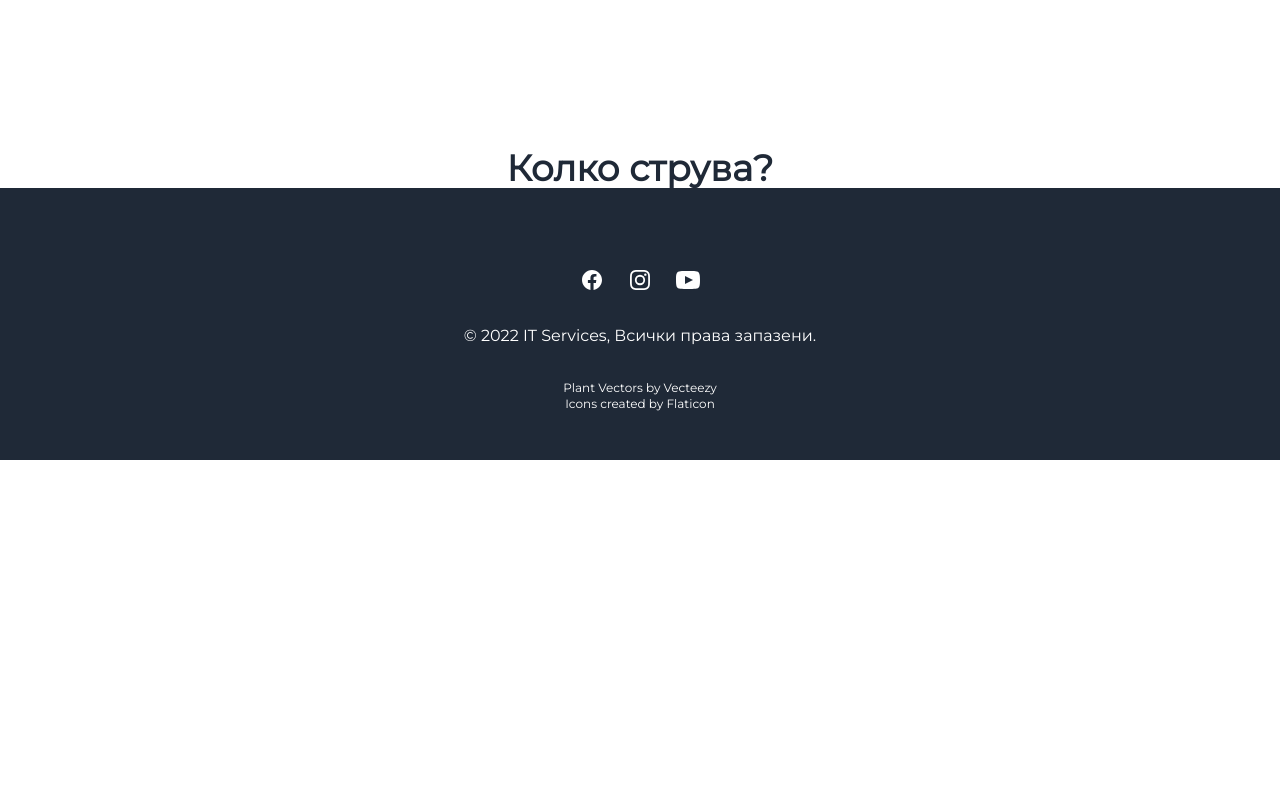
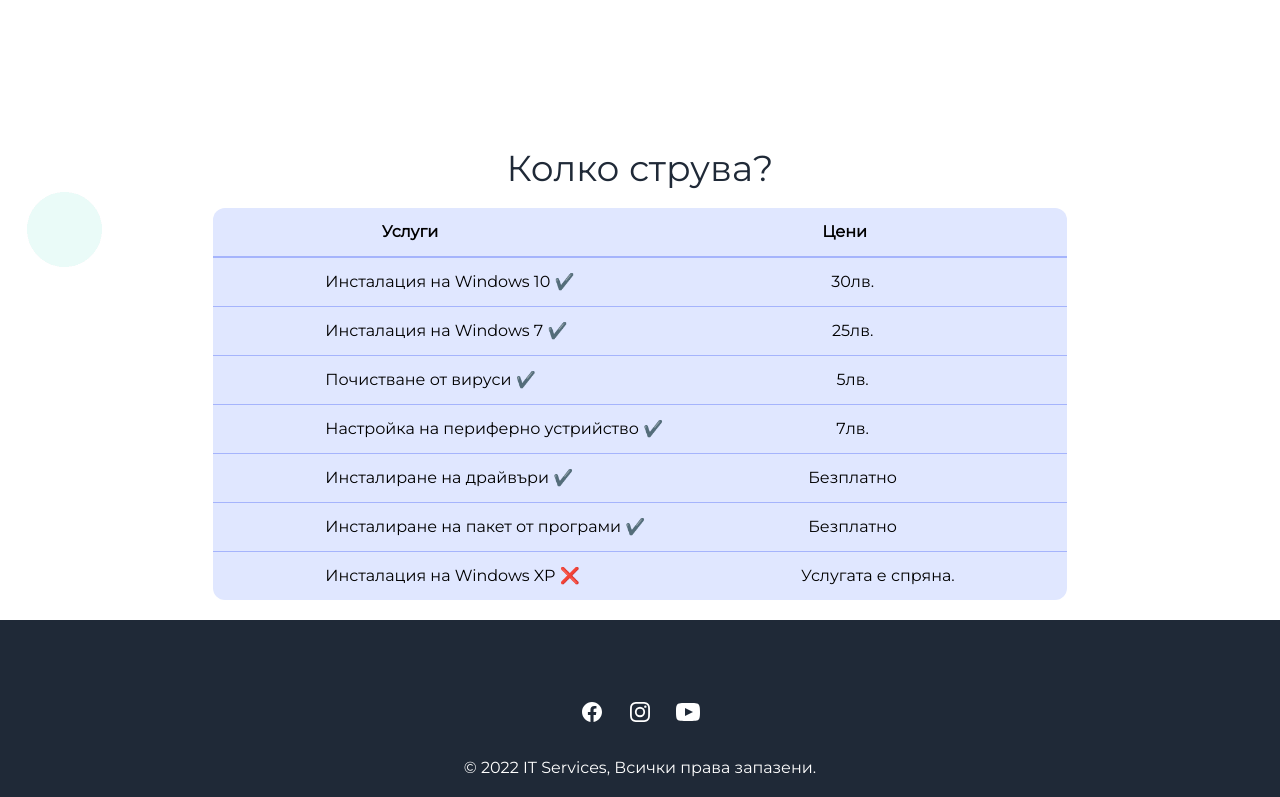
Before and after one commit to Nikolaevmar/itserviceskn, a React (Create React App) app: page / in a window 1280 px wide. Shown: the part 1490-2287 px from the top of the page. Before the commit the page ends 1950 px from the top, so only its background shows below. Built offline with nearby package versions, Linux system fonts and the light colour scheme.

Commit message:
add pricing component

```diff
--- a/src/components/Features.js
+++ b/src/components/Features.js
@@ -1,40 +1,74 @@
-import React from 'react'
-import FeatureBox from './FeatureBox'
-import protection from '../assets/icons/protection.png'
-import install from '../assets/icons/install.png'
-import software from '../assets/icons/software.png'
-import printer from '../assets/icons/printer.png'
-import teamviewer from '../assets/icons/teamviewer.png'
-import ultraviewer from '../assets/icons/ultraviewer.png'
+import React from "react";
+import FeatureBox from "./FeatureBox";
+import protection from "../assets/icons/protection.png";
+import install from "../assets/icons/install.png";
+import software from "../assets/icons/software.png";
+import printer from "../assets/icons/printer.png";
+import teamviewer from "../assets/icons/teamviewer.png";
+import ultraviewer from "../assets/icons/ultraviewer.png";
 
 export default function Features() {
   return (
     <div class="bg-white mt-32">
       <div class="container px-6 py-10 mx-auto">
-          <h1 class="text-2xl lg:text-4xl font-semibold text-gray-800 flex justify-center">
+        <h1 class="text-2xl lg:text-4xl text-gray-800 flex justify-center">
           Какви услуги предлагаме?
         </h1>
         <p class="text-md mt-4 text-gray-500 xl:mt-6 dark:text-gray-300 justify-center flex lg:text-lg text-center">
-            Нашите специалисти ще Ви предложат професионална, дистанционна поддръжка която включва
+          Нашите специалисти ще Ви предложат професионална, дистанционна
+          поддръжка която включва
         </p>
         <div class="grid grid-cols-1 gap-8 mt-8 xl:mt-12 xl:gap-12 md:grid-cols-2 xl:grid-cols-2 text-center">
-           <FeatureBox image={protection} title='Почиставане от вируси' content='Компютърният вирус е програма, която се разпространява в целия компютър и атакува неговото съдържание – програми, файлове и документи. Вирусът подменя, изтрива или разрушава наличната в компютъра информация и инсталирани програми.'/>
-           <FeatureBox image={install} title='Инсталиране на операционни системи' content='Стабилността на системата Ви ще е на възможно най-високо ниво, според компонентите на компютъра Ви. Операционната Ви система ще е конфигурирана и инсталирана по възможно най-добрия начин.'/>
-           <FeatureBox image={software} title='Софтуерна диагностика' content='Софтуерни проблеми може да възникнат от некоректно работещи драйвери на хардуерни устройства, от нежелани програми и вируси, както и от остарели версии на програми, несъвместими с останалите софтуерни компоненти в една операционна система.'/>
-           <FeatureBox image={printer} title='Настройка на периферно устройство' content='Настройката на периферни устройства е услуга, която включва изтегляне на последна версия на драйвер за конкретното устройство (принтер, скенер, копир и др.), проверка на свързаността и инсталиране на драйвъра.'/>
+          <FeatureBox
+            image={protection}
+            title="Почиставане от вируси"
+            content="Компютърният вирус е програма, която се разпространява в целия компютър и атакува неговото съдържание – програми, файлове и документи. Вирусът подменя, изтрива или разрушава наличната в компютъра информация и инсталирани програми."
+          />
+          <FeatureBox
+            image={install}
+            title="Инсталиране на операционни системи"
+            content="Стабилността на системата Ви ще е на възможно най-високо ниво, според компонентите на компютъра Ви. Операционната Ви система ще е конфигурирана и инсталирана по възможно най-добрия начин."
+          />
+          <FeatureBox
+            image={software}
+            title="Софтуерна диагностика"
+            content="Софтуерни проблеми може да възникнат от некоректно работещи драйвери на хардуерни устройства, от нежелани програми и вируси, както и от остарели версии на програми, несъвместими с останалите софтуерни компоненти в една операционна система."
+          />
+          <FeatureBox
+            image={printer}
+            title="Настройка на периферно устройство"
+            content="Настройката на периферни устройства е услуга, която включва изтегляне на последна версия на драйвер за конкретното устройство (принтер, скенер, копир и др.), проверка на свързаността и инсталиране на драйвъра."
+          />
         </div>
         <p class="text-md mt-4 text-gray-500 xl:mt-6 dark:text-gray-300 justify-center flex lg:text-lg text-center">
-            *Изискване за онлайн услуги е да имате една от следните програми инсталирани и добра интернет връзка*
+          *Изискване за онлайн услуги е да имате една от следните програми
+          инсталирани и добра интернет връзка*
         </p>
-          <div className='flex mt-3 justify-center'>
-              <a href="https://www.teamviewer.com/en/" target="_blank" rel="noreferrer">
-                <img src={teamviewer} className='w-12 h-12 lg:w-16 lg:h-16 mr-8' alt=''/>
+        <div className="flex mt-3 justify-center">
+          <a
+            href="https://www.teamviewer.com/en/"
+            target="_blank"
+            rel="noreferrer"
+          >
+            <img
+              src={teamviewer}
+              className="w-12 h-12 lg:w-16 lg:h-16 mr-8"
+              alt=""
+            />
           </a>
-              <a href="https://www.ultraviewer.net/en/download.html" target="_blank" rel="noreferrer">
-                <img src={ultraviewer} className='w-12 h-12 lg:w-16 lg:h-16' alt=''/>
+          <a
+            href="https://www.ultraviewer.net/en/download.html"
+            target="_blank"
+            rel="noreferrer"
+          >
+            <img
+              src={ultraviewer}
+              className="w-12 h-12 lg:w-16 lg:h-16"
+              alt=""
+            />
           </a>
         </div>
       </div>
     </div>
-    )
+  );
 }
--- a/src/components/Pricing.js
+++ b/src/components/Pricing.js
@@ -3,12 +3,49 @@
 export default function Pricing() {
   return (
     <div className="bg-background mt-32">
-      <div className="container">
-          <h1 className='flex justify-center text-2xl lg:text-4xl text-center font-semibold text-gray-800'>Колко струва?</h1>
-          <div className='flex'>
-
-          </div>
-      </div>
+      <h1 className="flex justify-center text-2xl lg:text-4xl text-center text-gray-800">
+        Колко струва?
+      </h1>
+      <table class="border-indigo-300 rounded-xl bg-indigo-100 m-5 w-4/6 mx-auto text-center">
+        <tr class="border-b-2 border-indigo-300">
+          <th class="pr-36 py-3">Услуги </th>
+          <th class="pr-32 py-3">Цени</th>
+        </tr>
+        <tr class="border-b border-indigo-300">
+          <td class="pl-28 py-3 text-left">Инсталация на Windows 10 ✔️</td>
+          <td class="pr-28 py-3">30лв.</td>
+        </tr>
+        <tr class="border-b border-indigo-300">
+          <td class="pl-28 py-3 text-left">Инсталация на Windows 7 ✔️</td>
+          <td class="pr-28 py-3">25лв.</td>
+        </tr>
+        <tr class="border-b border-indigo-300">
+          <td class="pl-28 py-3 text-left">Почистване от вируси ✔️</td>
+          <td class="pr-28 py-3">5лв.</td>
+        </tr>
+        <tr class="border-b border-indigo-300">
+          <td class="pl-28 py-3 text-left">
+            {" "}
+            Настройка на периферно устрийство ✔️
+          </td>
+          <td class="pr-28 py-3">7лв.</td>
+        </tr>
+        <tr class="border-b border-indigo-300">
+          <td class="pl-28 py-3 text-left">Инсталиране на драйвъри ✔️</td>
+          <td class="pr-28 py-3">Безплатно</td>
+        </tr>
+        <tr className="border-b border-indigo-300">
+          <td class="pl-28 py-3 text-left">
+            {" "}
+            Инсталиране на пакет от програми ✔️
+          </td>
+          <td class="pr-28 py-3">Безплатно</td>
+        </tr>
+        <tr>
+          <td class="pl-28 py-3 text-left">Инсталация на Windows XP ❌</td>
+          <td class="pr-28 py-3 text-right">Услугата е спряна.</td>
+        </tr>
+      </table>
     </div>
   );
 }
```
Lines whose indentation alone changed are shown as unchanged.
